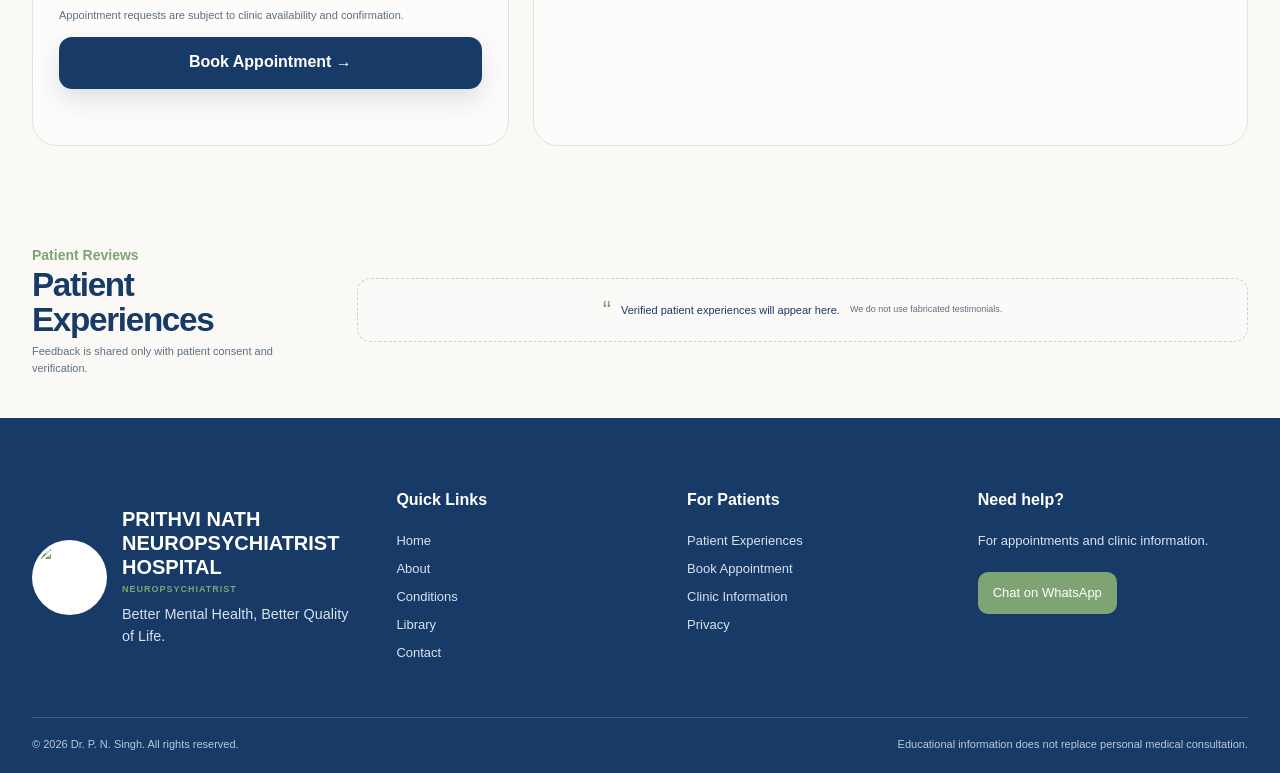
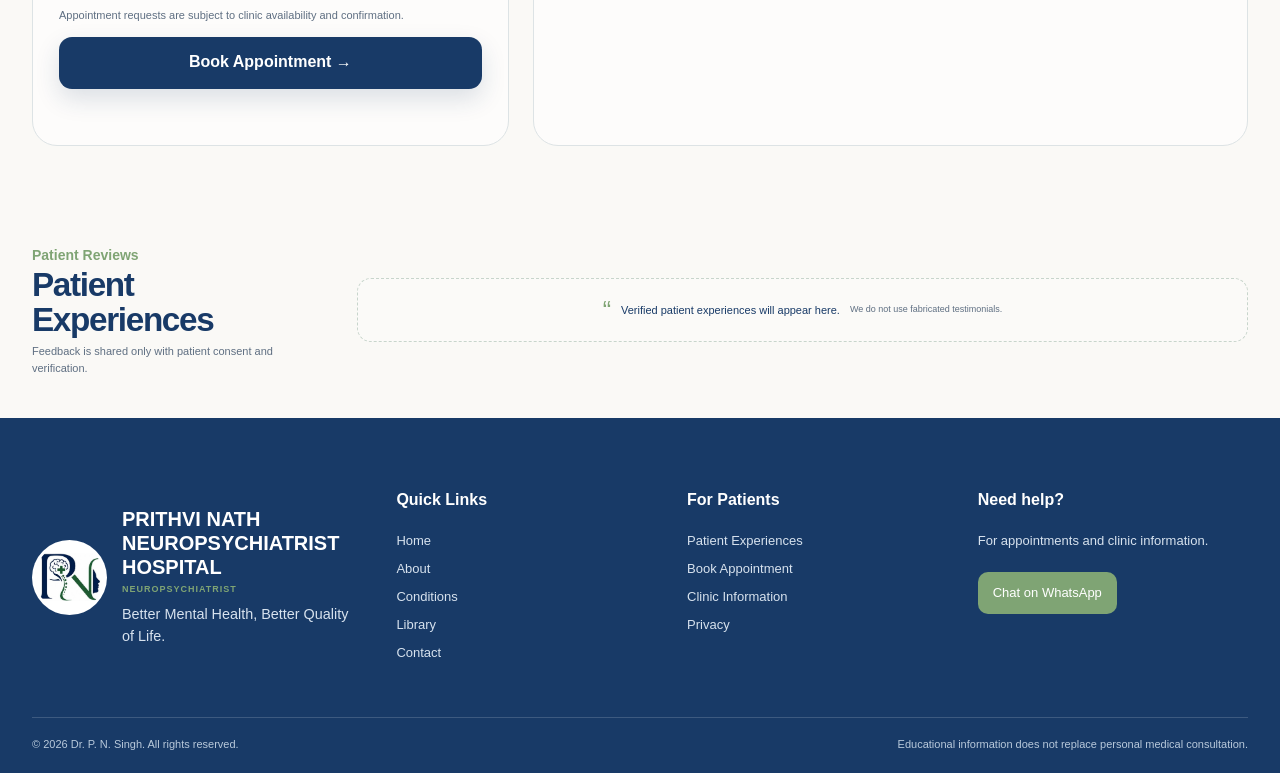
Before and after one commit to BLACKSHADOWS4/dr-pn-singh-site, a website: page public/index.html in a window 1280 px wide. Shown: the part 2531-3304 px from the top of the page. Drawn offline with Linux system fonts and the light colour scheme.

```diff
--- a/public/index.html
+++ b/public/index.html
@@ -984,7 +984,7 @@
         <div class="footer-brand" style="display: flex; align-items: center; gap: 15px; grid-column: span 1;">
 
             <!-- Larger Blended Logo -->
-            <img src="/logo.jpeg" alt="Prithvi Nath Hospital Logo" style="width: 75px; height: 75px; object-fit: contain; border-radius: 50%; background: #fff; padding: 3px; flex-shrink: 0;" />
+            <img src="Images/logo.jpeg" alt="Prithvi Nath Hospital Logo" style="width: 75px; height: 75px; object-fit: contain; border-radius: 50%; background: #fff; padding: 3px; flex-shrink: 0;" />
 
             <div>
                 <h3 style="margin: 0; font-size: 1.25rem; line-height: 1.2;">
```
